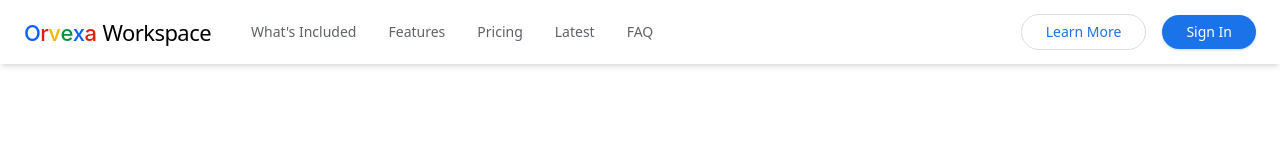
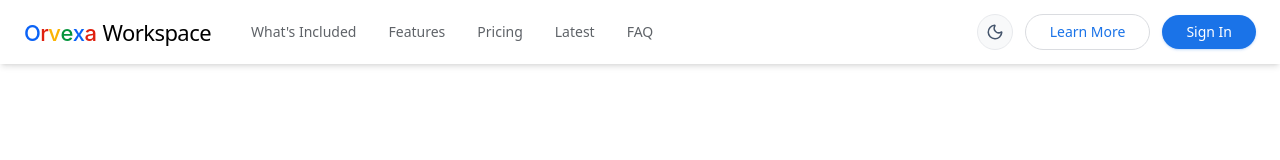
Before and after one commit to VishnuThangaraj/Orvexa, a React (Vite) app in the folder apps/web/: page / in a window 1280 px wide. Shown: the top 160 px of the page. Built offline with nearby package versions, Linux system fonts and the light colour scheme; no server answers; a web font is replaced by a local one.

Commit message:
^ public page | + theme toggle

```diff
--- a/apps/web/index.html
+++ b/apps/web/index.html
@@ -20,7 +20,7 @@
   <script>
     (function () {
       try {
-        var stored = localStorage.getItem('orvexa-theme') || 'system';
+        var stored = localStorage.getItem('orvexa-theme') || 'light';
         var isDark =
           stored === 'dark' ||
           (stored === 'system' && window.matchMedia('(prefers-color-scheme: dark)').matches);
--- a/apps/web/src/common/theme/ThemeProvider.tsx
+++ b/apps/web/src/common/theme/ThemeProvider.tsx
@@ -32,7 +32,7 @@ const applyThemeToDocument = (resolved: ResolvedTheme) => {
 
 export const ThemeProvider = ({
   children,
-  defaultTheme = "system",
+  defaultTheme = "light",
   storageKey = THEME_STORAGE_KEY,
 }: ThemeProviderProps) => {
   const [theme, setThemeState] = useState<Theme>(() => {
--- a/apps/web/src/modules/landing/components/LandingHeader.tsx
+++ b/apps/web/src/modules/landing/components/LandingHeader.tsx
@@ -1,4 +1,5 @@
 import { OrvexaLogo } from "@/common/components/OrvexaLogo";
+import { ThemeToggle } from "@/common/components/ThemeToggle";
 import { Button } from "@/components/ui/button";
 import React from "react";
 import { useNavigate } from "react-router-dom";
@@ -72,7 +73,8 @@ const LandingHeader: React.FC<LandingHeaderProps> = ({ className = "" }) => {
           </nav>
         </div>
 
-        <div className="flex items-center gap-4">
+        <div className="flex items-center gap-3">
+          <ThemeToggle className="border border-[#E8EAED] dark:border-slate-700/80 bg-[#F8F9FA] dark:bg-slate-800/60" />
           <Button
             variant={"secondary-blue"}
             className="rounded-full"
```
